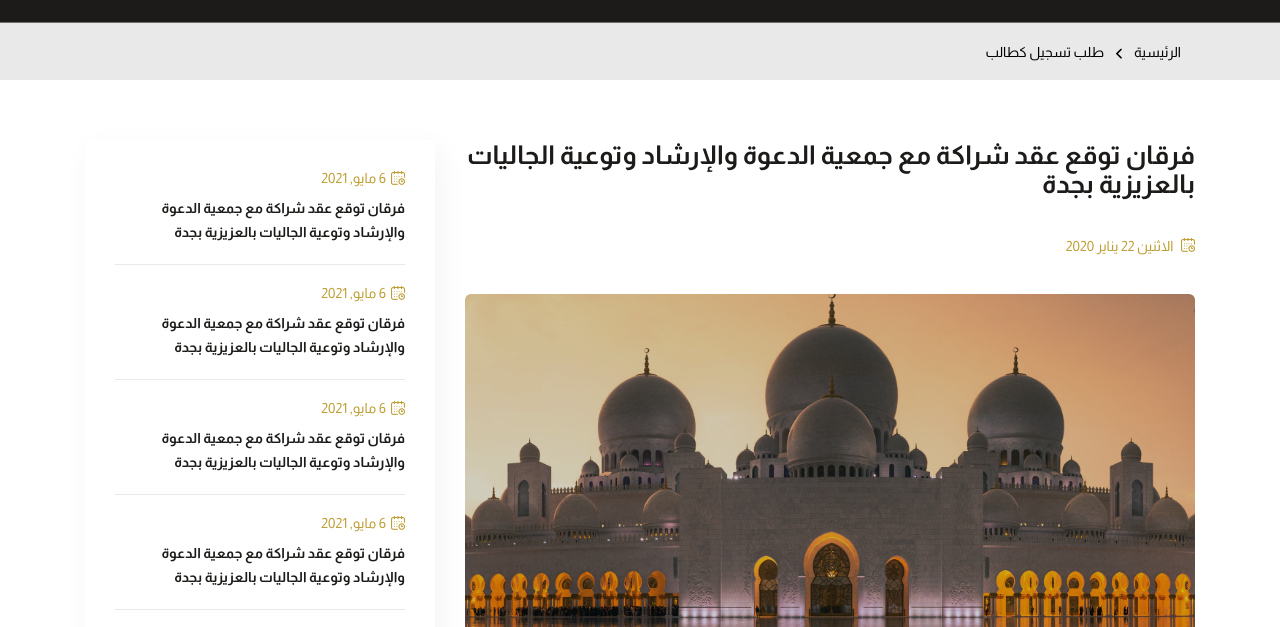
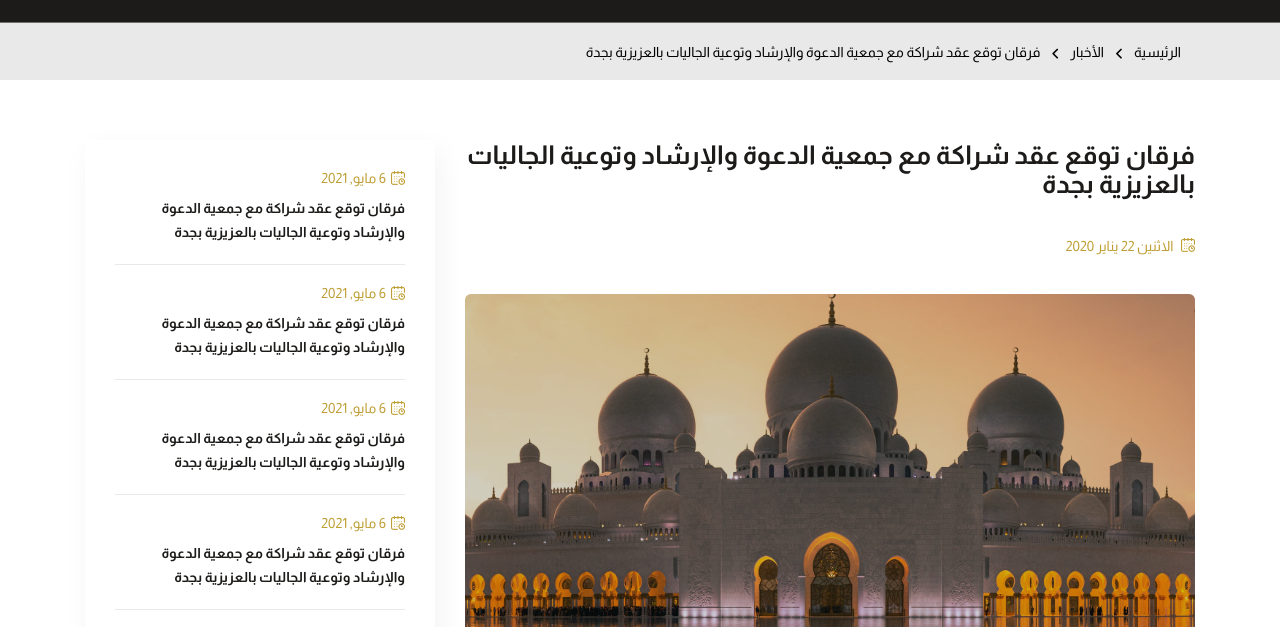
Before and after one commit to adelabodoma/forqan, a website: page pages/news-details.html in a window 1280 px wide. Shown: the part 170-797 px from the top of the page. Drawn offline with Linux system fonts and the light colour scheme; files whose address does not match are found by name.

Commit message:
fix: label

```diff
--- a/pages/news-details.html
+++ b/pages/news-details.html
@@ -359,7 +359,10 @@
                     <a class="breadcrumb__link" href="#">الرئيسية</a>
                 </li>
                 <li class="breadcrumb__item">
-                    <a class="breadcrumb__link" href="#">طلب تسجيل كطالب</a>
+                    <a class="breadcrumb__link" href="#">الأخبار</a>
+                </li>
+                <li class="breadcrumb__item">
+                    <a class="breadcrumb__link" href="#">فرقان توقع عقد شراكة مع جمعية الدعوة والإرشاد وتوعية الجاليات بالعزيزية بجدة</a>
                 </li>
             </div>
         </div>
```
Also changed, not shown: pages/news.html (+1 -1 lines).
